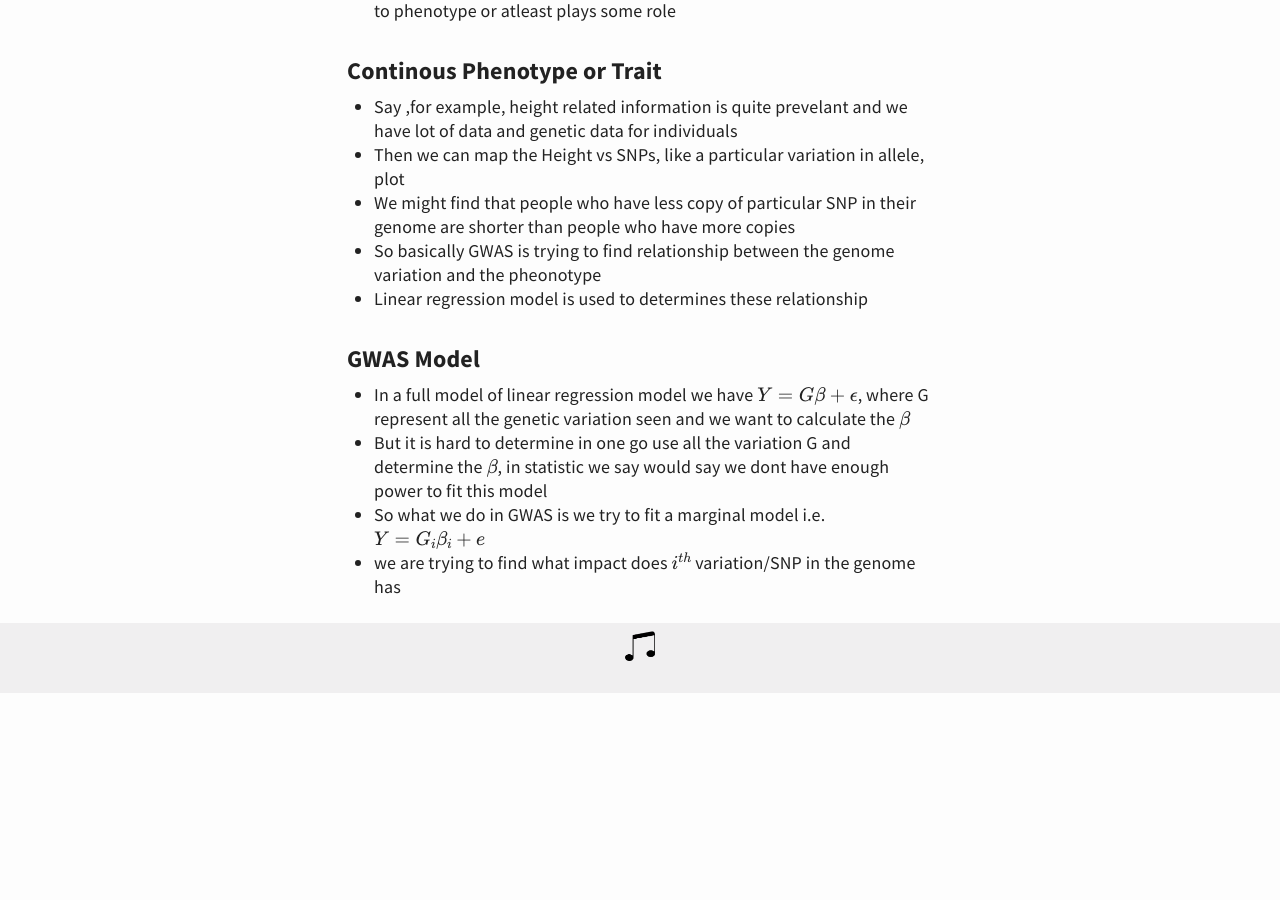
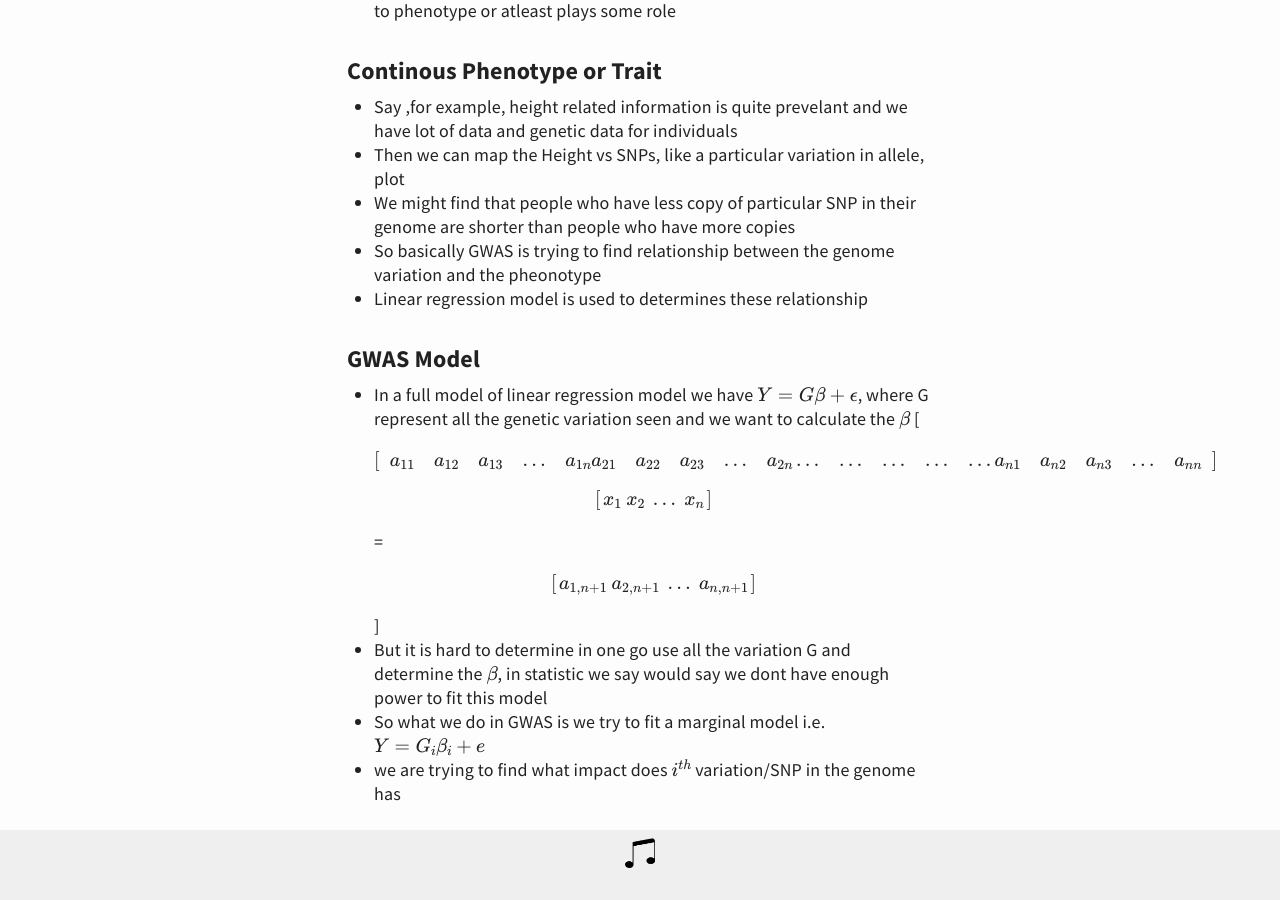
Before and after one commit to webhash/webhash.github.io, a Jekyll site: the page built from _posts/2020-11-27-basics-of-GWAS.md, in a window 1280 px wide and 900 px high, scrolled down 1248 px. Built offline with Jekyll 4.4.1, drawn with Linux system fonts in a browser that asks for light colours; formulas are drawn with MathJax 3; before the commit the page ends 1941 px from its top, so only the background shows below that.

Commit message:
Update 2020-11-27-basics-of-GWAS.md

```diff
--- a/_posts/2020-11-27-basics-of-GWAS.md
+++ b/_posts/2020-11-27-basics-of-GWAS.md
@@ -49,6 +49,21 @@ Things that are inside of us and might not be visible but are determined by the
 ### GWAS Model
 
 - In a full model of linear regression model we have $$ Y = G\beta + \epsilon $$, where G represent all the genetic variation seen and we want to calculate the $$ \beta $$
+\[
+\begin{bmatrix}
+a_{11} & a_{12} & a_{13} & \dots & a_{1n} \\
+a_{21} & a_{22} & a_{23} & \dots & a_{2n} \\
+\dots  & \dots  & \dots  & \dots & \dots  \\
+a_{n1} & a_{n2} & a_{n3} & \dots & a_{nn}
+\end{bmatrix}
+\begin{bmatrix}
+x_1 \\ x_2 \\ \dots \\ x_n
+\end{bmatrix}
+=
+\begin{bmatrix}
+a_{1,n+1} \\ a_{2,n+1} \\ \dots \\ a_{n,n+1}
+\end{bmatrix}
+\]
 - But it is hard to determine in one go use all the variation G and determine the $$ \beta $$, in statistic we say would say we dont have enough power to fit this model
 - So what we do in GWAS is we try to fit a marginal model i.e. $$ Y = G_i\beta_i + e $$
 - we are trying to find what impact does $$i^{th} $$ variation/SNP in the genome has
```
